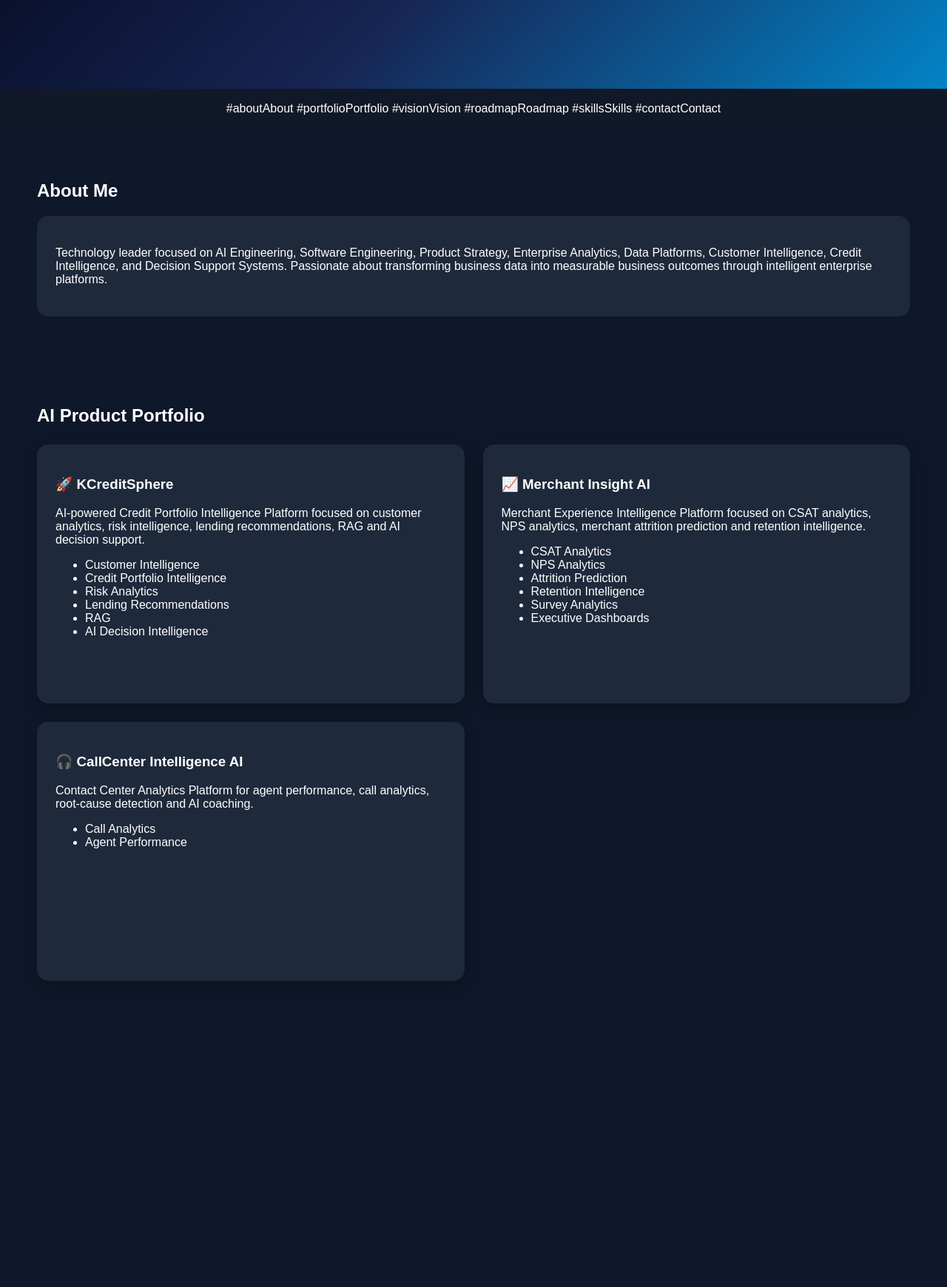
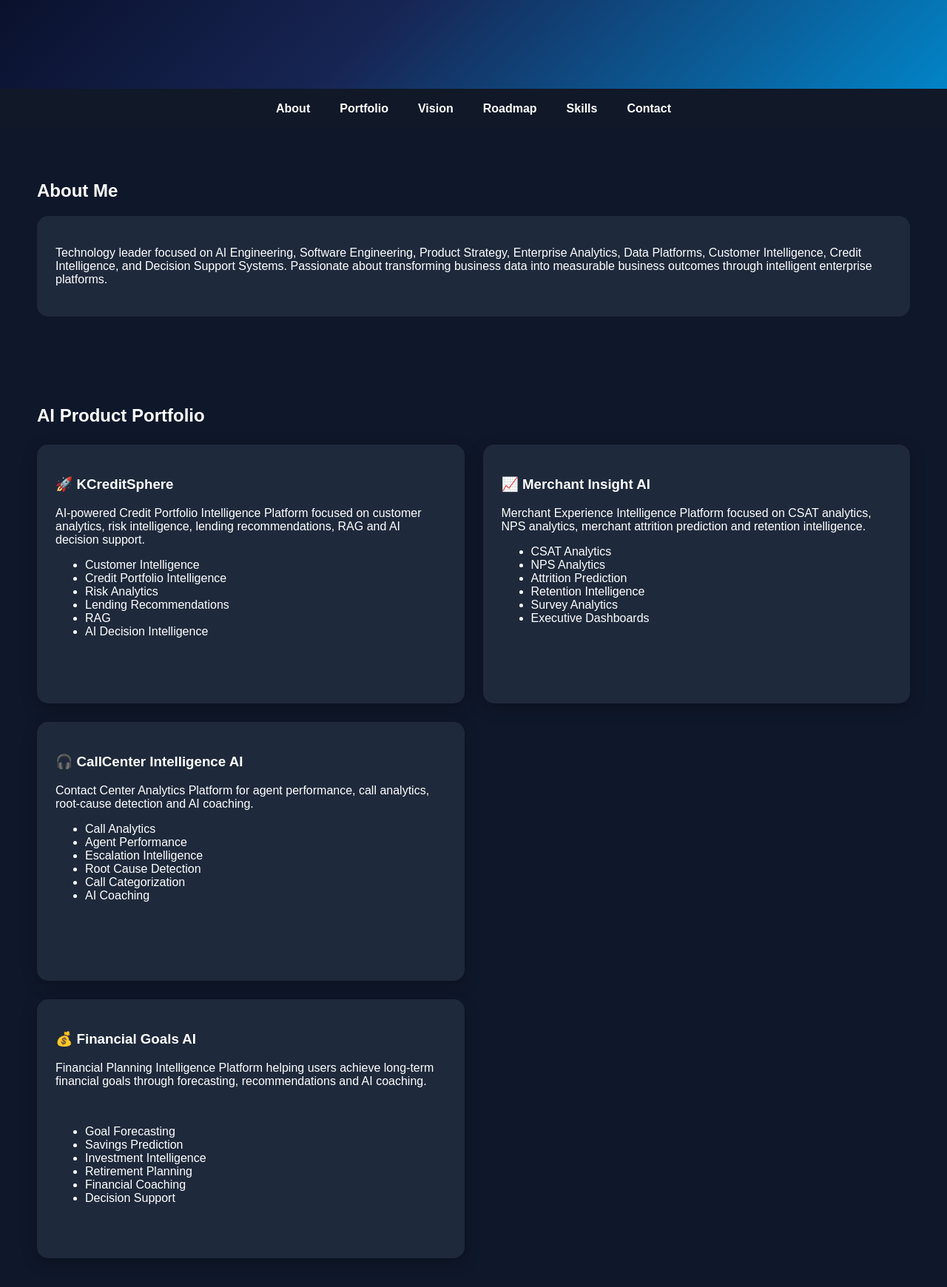
Before and after one commit to Hikes427/Hikes427.github.io, a plain HTML site: page index.html in a window 1280 px wide. Shown: the part 300-2040 px from the top of the page at 74% size. Before the commit the page ends 1676 px from the top, so only its background shows below. Drawn offline with Linux system fonts and the light colour scheme.

Commit message:
Revise navbar links and add product card section
Updated navigation links and added new product cards for Financial Goals AI.

```diff
--- a/index.html
+++ b/index.html
@@ -103,12 +103,19 @@ body{
 </div>
 
 <div class="navbar">
-    #aboutAbout</a>
-    #portfolioPortfolio</a>
-    #visionVision</a>
-    #roadmapRoadmap</a>
-    #skillsSkills</a>
-    #contactContact</a>
+
+    <a href="#about">About</a>
+
+    <a href="#portfolio">Portfolio</a>
+
+    <a href="#vision">Vision</a>
+
+    <a href="#roadmap">Roadmap</a>
+
+    <a href="#skills">Skills</a>
+
+    <a href="#contact">Contact</a>
+
 </div>
 
 <section class="section" id="about">
@@ -182,3 +189,34 @@ body{
             <ul>
                 <li>Call Analytics</li>
                 <li>Agent Performance</li>
+                <li>Escalation Intelligence</li>
+                <li>Root Cause Detection</li>
+                <li>Call Categorization</li>
+                <li>AI Coaching</li>
+          </ul>
+      </div>
+
+    <div class="product-card">
+       <h3>💰 Financial Goals AI</h3>
+       <p>
+          Financial Planning Intelligence Platform helping
+          users achieve long-term financial goals through
+          forecasting, recommendations and AI coaching.
+      </p>
+
+     <ul>
+        <li>Goal Forecasting</li>
+        <li>Savings Prediction</li>
+        <li>Investment Intelligence</li>
+        <li>Retirement Planning</li>
+        <li>Financial Coaching</li>
+        <li>Decision Support</li>
+     </ul>
+   </div>
+
+ </div>
+
+</section>
+
+</body>
+</html>
```
